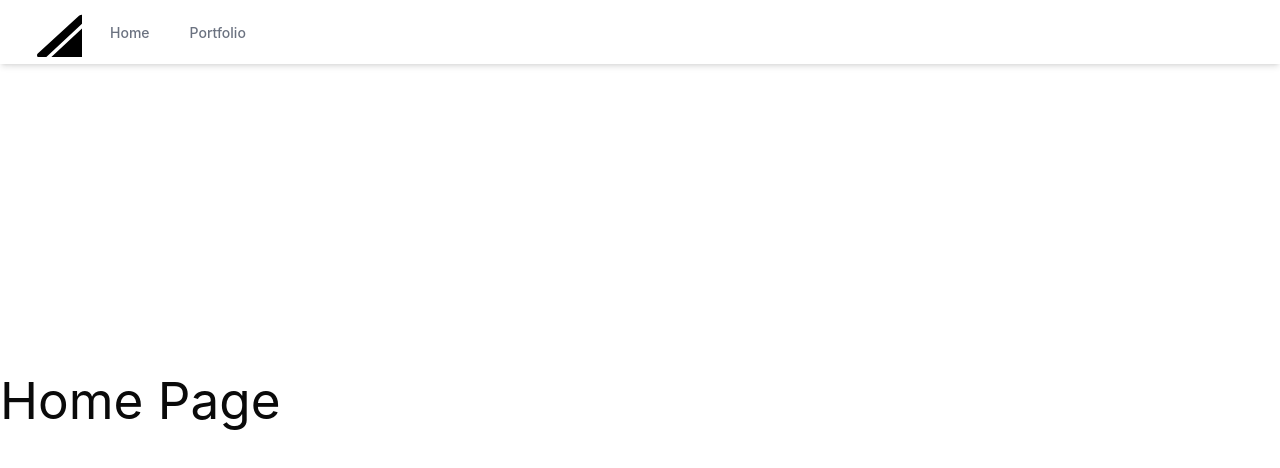
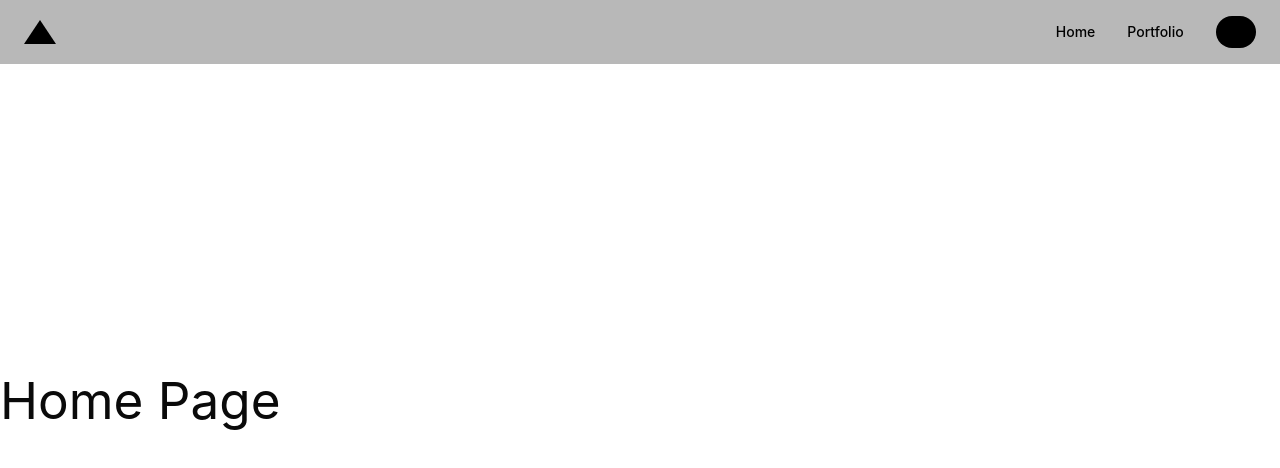
Before and after one commit to antsuh1028/HomeSteadr, a React (Vite) app in the folder homesteadr-frontend/: page / in a window 1280 px wide. Shown: the top 468 px of the page. Built offline with nearby package versions, Linux system fonts and the light colour scheme.

Commit message:
fix: navbar

```diff
--- a/homesteadr-frontend/src/components/ui/Logo.tsx
+++ b/homesteadr-frontend/src/components/ui/Logo.tsx
@@ -21,9 +21,9 @@ const Logo: React.FC<React.SVGProps<SVGSVGElement>> = () => {
         x="0"
         y="115"
         fill="#000000"
-        font-size="5px"
-        font-weight="bold"
-        font-family="'Helvetica Neue', Helvetica, Arial-Unicode, Arial, Sans-serif"
+        fontSize="5px"
+        fontWeight="bold"
+        fontFamily="'Helvetica Neue', Helvetica, Arial-Unicode, Arial, Sans-serif"
       >
         Created by parkjisun
       </text>
@@ -31,9 +31,9 @@ const Logo: React.FC<React.SVGProps<SVGSVGElement>> = () => {
         x="0"
         y="120"
         fill="#000000"
-        font-size="5px"
-        font-weight="bold"
-        font-family="'Helvetica Neue', Helvetica, Arial-Unicode, Arial, Sans-serif"
+        fontSize="5px"
+        fontWeight="bold"
+        fontFamily="'Helvetica Neue', Helvetica, Arial-Unicode, Arial, Sans-serif"
       >
         from the Noun Project
       </text>
--- a/homesteadr-frontend/src/components/ui/Navbar.tsx
+++ b/homesteadr-frontend/src/components/ui/Navbar.tsx
@@ -1,31 +1,41 @@
-import React from "react";
 import { Link } from "react-router-dom";
-import Logo from "./Logo";
 
-const Navbar: React.FC = () => {
+const Navbar = () => {
   return (
-    <nav className="bg-white shadow-md fixed top-0 left-0 w-full z-50">
-      <div className="max-w-7xl mx-auto px-4 sm:px-6 lg:px-8">
-        <div className="flex justify-between h-16">
-          <div className="flex">
-            <div className="flex-shrink-0 flex items-center">
-              <Logo />
-            </div>
-            <div className="hidden sm:ml-6 sm:flex sm:space-x-8 ml-auto">
+    <nav className="bg-[#B8B8B8] px-6 py-4 fixed top-0 left-0 w-full z-50">
+      <div className="flex items-center justify-between">
+        <Link to="/" className="text-black">
+          <svg
+            width="32"
+            height="24"
+            viewBox="0 0 32 24"
+            fill="none"
+            xmlns="http://www.w3.org/2000/svg"
+            className="hover:opacity-80 transition-opacity"
+          >
+            <path d="M16 0L32 24H0L16 0Z" fill="black" />
+            <path d="M13 12L19 24H7L13 12Z" fill="black" />
+          </svg>
+          <span className="sr-only">Home</span>
+        </Link>
+
+        <div className="flex items-center gap-8 ml-auto">
           <Link
             to="/"
-                className="border-transparent text-gray-500 hover:border-gray-300 hover:text-gray-700 inline-flex items-center px-1 pt-1 border-b-2 text-sm font-medium"
+            className="text-black hover:opacity-80 transition-opacity text-sm"
           >
             Home
           </Link>
           <Link
             to="/portfolio"
-                className="border-transparent text-gray-500 hover:border-gray-300 hover:text-gray-700 inline-flex items-center px-1 pt-1 border-b-2 text-sm font-medium"
+            className="text-black hover:opacity-80 transition-opacity text-sm"
           >
             Portfolio
           </Link>
-            </div>
-          </div>
+          <button
+            className="w-8 h-8 bg-black rounded-full hover:opacity-80 transition-opacity"
+            aria-label="Profile"
+          />
         </div>
       </div>
     </nav>
```
Also changed, not shown: 2 other files (tests, documents, lock files or other folders). Lines whose indentation alone changed are shown as unchanged.
